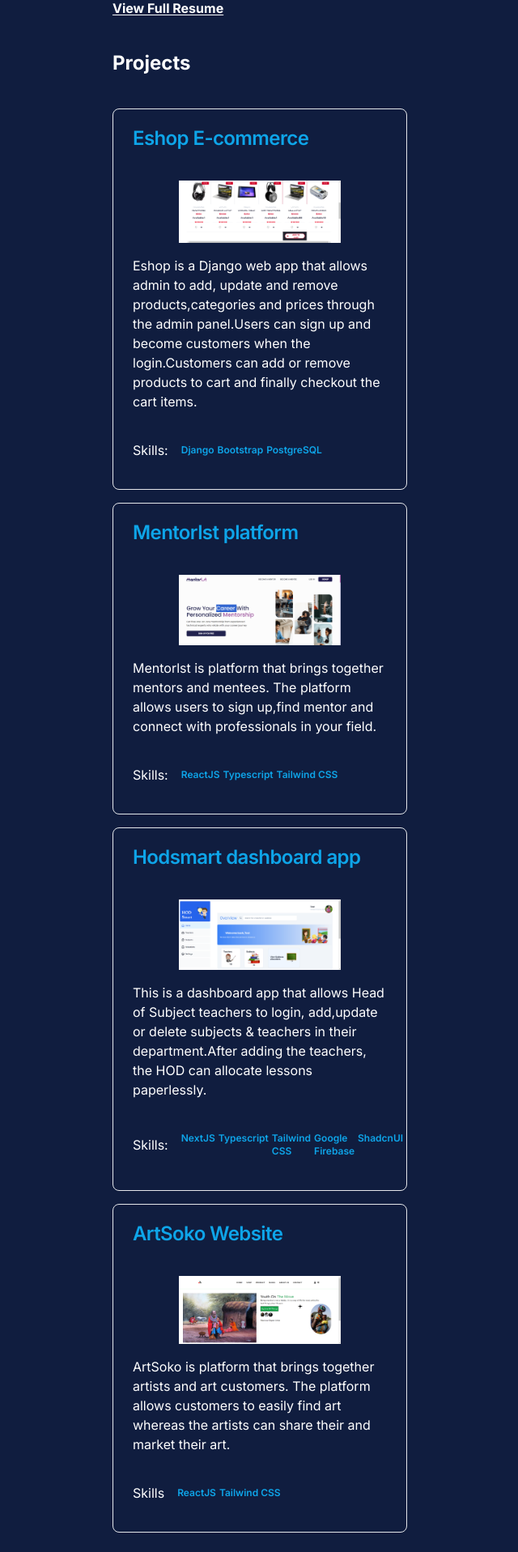
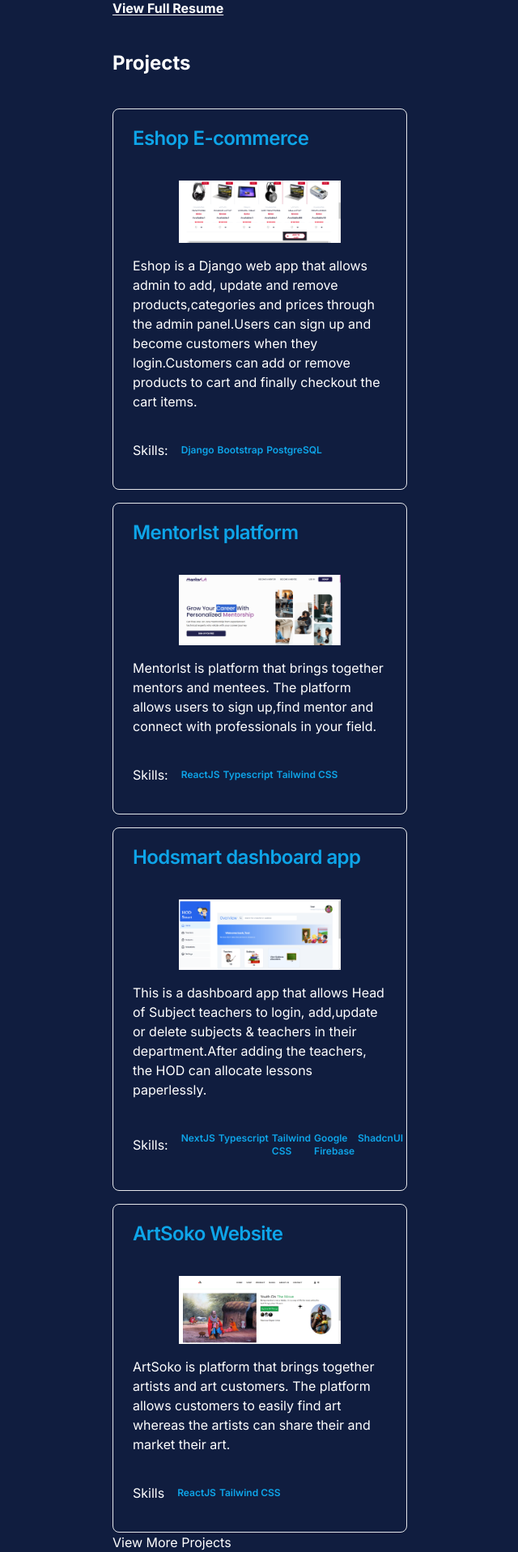
Before and after one commit to matthewkuria/myportifolio, a Next.js app: page / in a window 1280 px wide. Shown: the part 1282-3199 px from the top of the page at 81% size, without its empty margins (329-969 px from the left). Before the commit the page ends 3175 px from the top, so only its background shows below. Built offline with nearby package versions, Linux system fonts and the light colour scheme.

Commit message:
add the more projects link

```diff
--- a/app/page.tsx
+++ b/app/page.tsx
@@ -85,7 +85,7 @@ export default function Home() {
             <div className="content-div">
                 <p>Eshop is a Django web app that allows admin to add, update and remove
                   products,categories and prices through the admin panel.Users can sign up and become
-                  customers when the login.Customers can add or remove products to cart and finally checkout
+                  customers when they login.Customers can add or remove products to cart and finally checkout
                   the cart items.
               </p>
             </div>
@@ -194,6 +194,7 @@ export default function Home() {
           </CardFooter>
         </Card>
         </Link>
+        <Link className="" href="">View More Projects</Link>
       </section>
 
 
```
